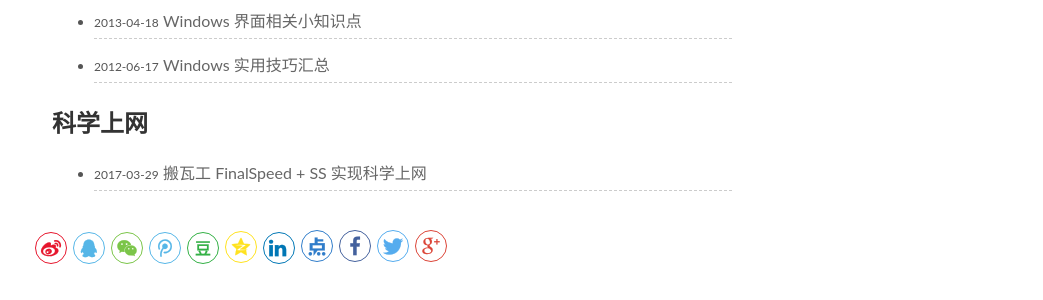
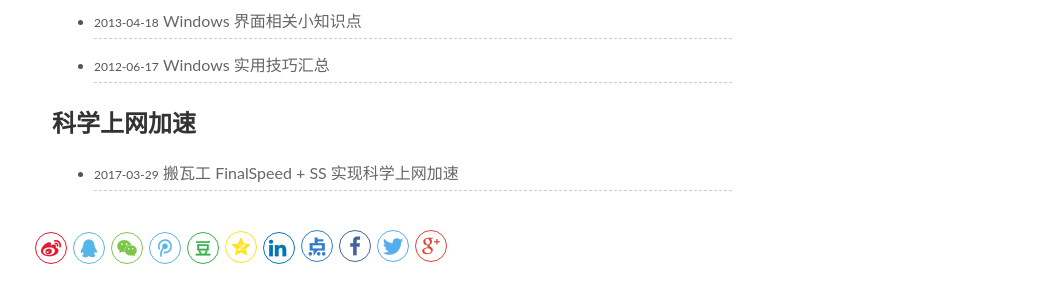
Before and after one commit to ShineDe/shine, a Jekyll site: the page built from pages/categories.md, in a window 1280 px wide and 900 px high, scrolled down 5640 px. Shown: the part 432-732 px from the top of the window, without its empty margins (118-1161 px from the left). Built offline with Jekyll 4.4.1, drawn with Linux system fonts in a browser that asks for light colours; comment, search, counter and statistics services are not loaded.

Commit message:
Signed-off-by: dehai <dehaihuang@foxmail.com>

```diff
--- a/_posts/2017-03-29-finalspeed-ss.md
+++ b/_posts/2017-03-29-finalspeed-ss.md
@@ -1,9 +1,9 @@
 ---
 layout: post
-title:  搬瓦工 FinalSpeed + SS 实现科学上网
-categories: 科学上网
-description: FinalSpeed SS 实现科学上网
-keywords: 科学上网
+title:  搬瓦工 FinalSpeed + SS 实现科学上网加速
+categories: 科学上网加速
+description: FinalSpeed SS 实现科学上网加速
+keywords: 科学上网加速
 ---
 
 FinalSpeed是高速双边加速软件,可加速所有基于tcp协议的网络服务,在高丢包和高延迟环境下,仍可达到90%的物理带宽利用率,即使高峰时段也能轻松跑满带宽。
```
